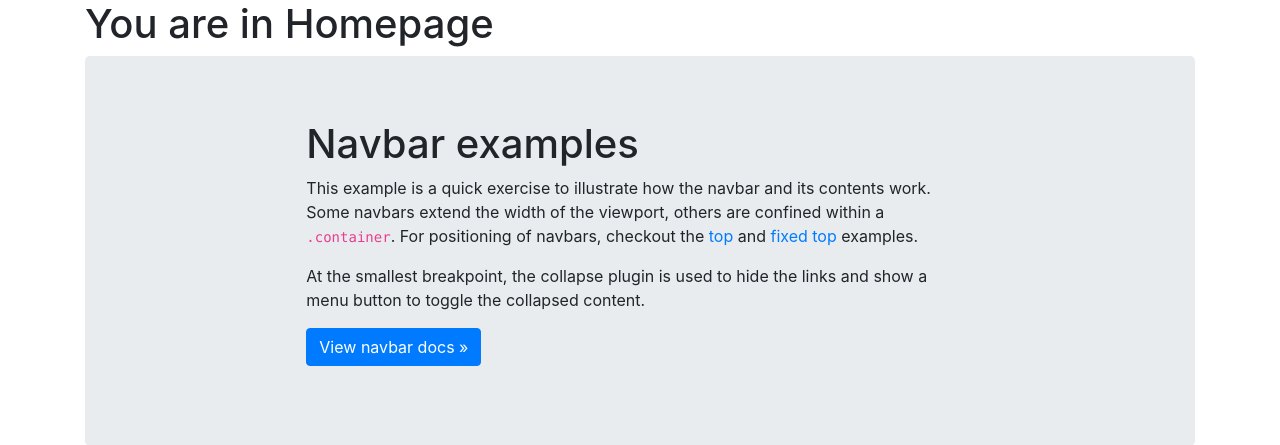
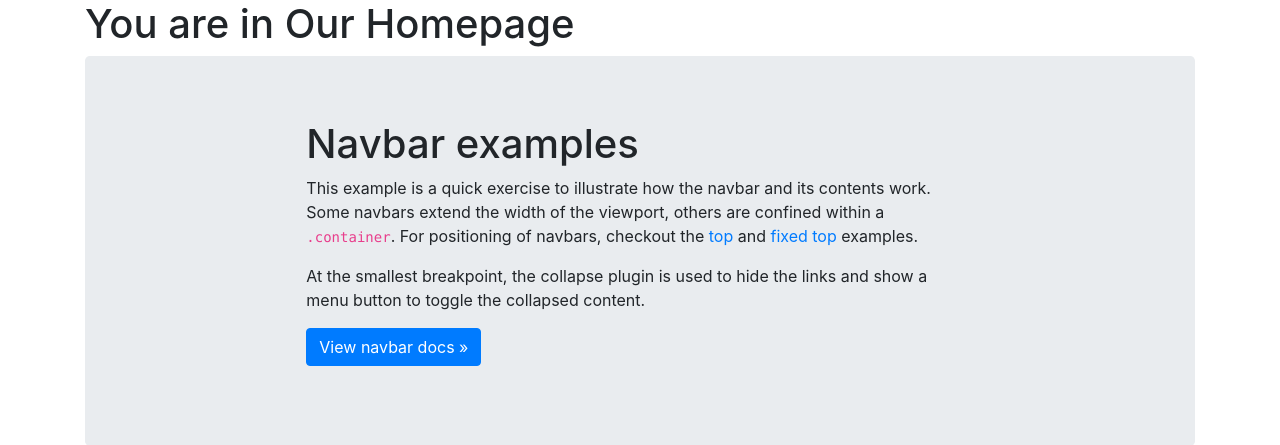
Before and after one commit to TEYJUSDARSHAN/ProjectWebsite, a Flask app: page /home in a window 1280 px wide. Shown: the part 56-501 px from the top of the page. Run offline with Flask 2, Linux system fonts and the light colour scheme.

Commit message:
changed page header

```diff
--- a/templates/homepage.html
+++ b/templates/homepage.html
@@ -5,7 +5,7 @@
 {% endblock %}
 
 {% block body %}
-<h1>You are in Homepage</h1>
+<h1>You are in Our Homepage</h1>
 
 <main role="main">
     <div class="jumbotron">
```
